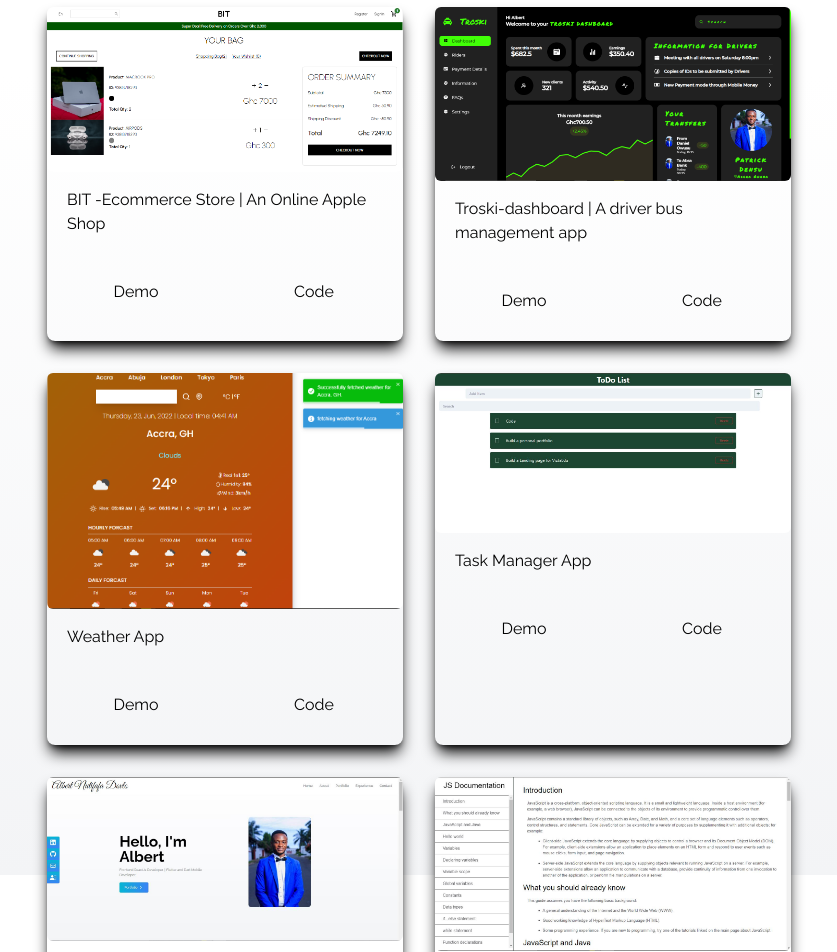
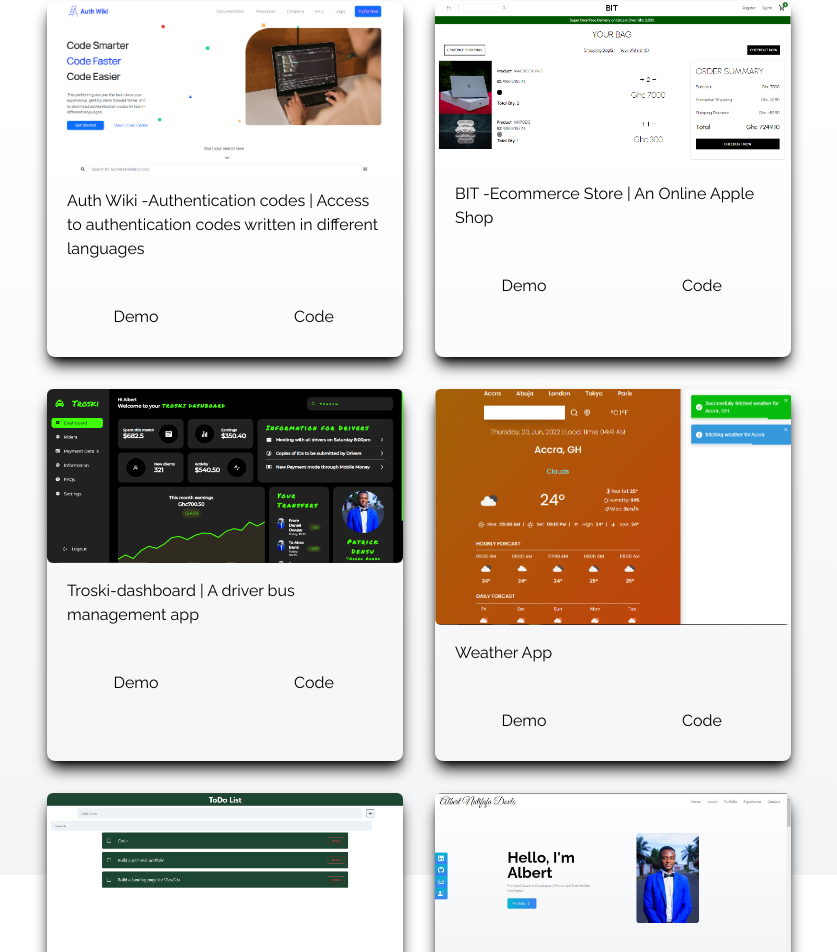
Before and after one commit to alb1nut/portfolio, a React (Create React App) app: page / in a window 1280 px wide. Shown: the part 1733-2685 px from the top of the page, without its empty margins (221-1058 px from the left). Built offline with nearby package versions, Linux system fonts and the light colour scheme.

Commit message:
added auth wiki project

```diff
--- a/src/components/Portfolio.jsx
+++ b/src/components/Portfolio.jsx
@@ -4,52 +4,60 @@ import troski from "../assets/portfolio/troski.png";
 import ecommerce from "../assets/portfolio/ecommerce.png";
 import task from "../assets/portfolio/Task.JPG";
 import portfolio from "../assets/portfolio/portfolio.JPG";
-import Technical from "../assets/portfolio/Technical.JPG";
+// import Technical from "../assets/portfolio/Technical.JPG";
+import auth from "../assets/portfolio/authwiki.png";
 
 const Portfolio = () => {
   const portfolios = [
     {
       id: 1,
+      src: auth,
+      title: "Auth Wiki -Authentication codes | Access to authentication codes written in different languages ",
+      demo: "https://zuri-training.github.io/Auth_Wiki_Team_3/",
+      code: "https://github.com/zuri-training/Auth_Wiki_Team_3",
+    },
+    {
+      id: 2,
       src: ecommerce,
       title: "BIT -Ecommerce Store | An Online Apple Shop",
       demo: "https://stalwart-cascaron-b9838f.netlify.app/",
       code: "https://github.com/alb1nut/ecommerce-app",
     },
     {
-      id: 2,
+      id: 3,
       src: troski,
       title: "Troski-dashboard | A driver bus management app",
       demo: "https://famous-cassata-c8ea59.netlify.app/",
       code: "https://github.com/alb1nut/troski-dashboard",
     },
     {
-      id: 3,
+      id: 4,
       src: weather,
       title: "Weather App",
       demo: "https://dynamic-babka-49f2f4.netlify.app/",
       code: "https://github.com/alb1nut/reactJs-weather-app",
     },
     {
-      id: 4,
+      id: 5,
       src: task,
       title: "Task Manager App",
       demo: "https://chipper-heliotrope-878bce.netlify.app/",
       code: "https://github.com/alb1nut/Task-Manager-App/tree/main/Desktop/Web%20Development/1.a.%20React%20Projects/blogging",
     },
     {
-      id: 5,
+      id: 6,
       src: portfolio,
       title: "Portfolio",
       demo: "https://albertdovlo.com/",
       code: "https://github.com/alb1nut/portfolio",
     },
-    {
-      id: 6,
-      src: Technical,
-      title: "Technical Documentation Page",
-      demo: "https://alb1nut.github.io/Technical-Documentation-Page/",
-      code: "https://github.com/alb1nut/Technical-Documentation-Page",
-    },
+    // {
+    //   id: 7,
+    //   src: Technical,
+    //   title: "Technical Documentation Page",
+    //   demo: "https://alb1nut.github.io/Technical-Documentation-Page/",
+    //   code: "https://github.com/alb1nut/Technical-Documentation-Page",
+    // },
   ];
   return (
     <div
```
Also changed, not shown: src/assets/portfolio/authwiki.png (added).
